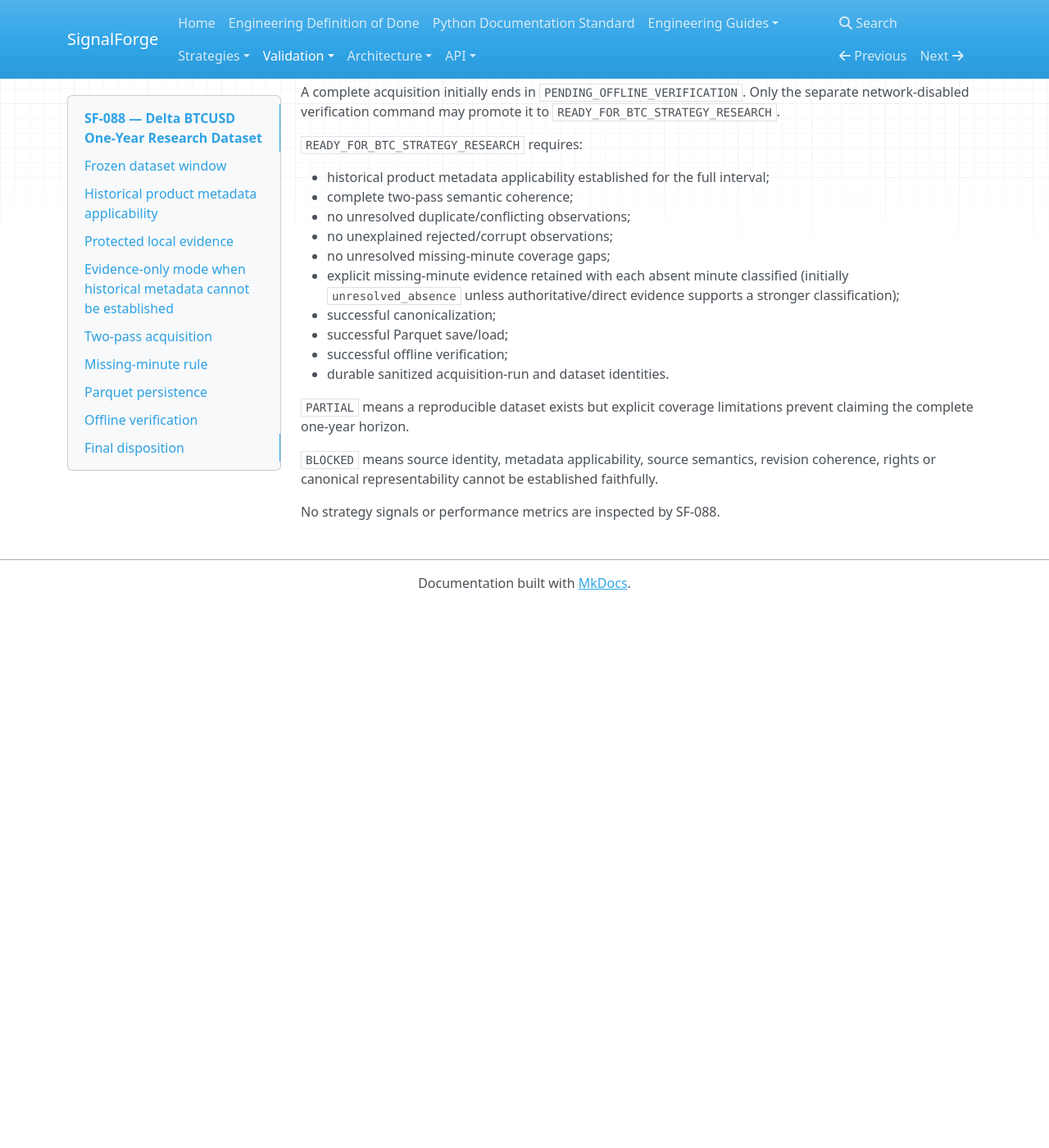
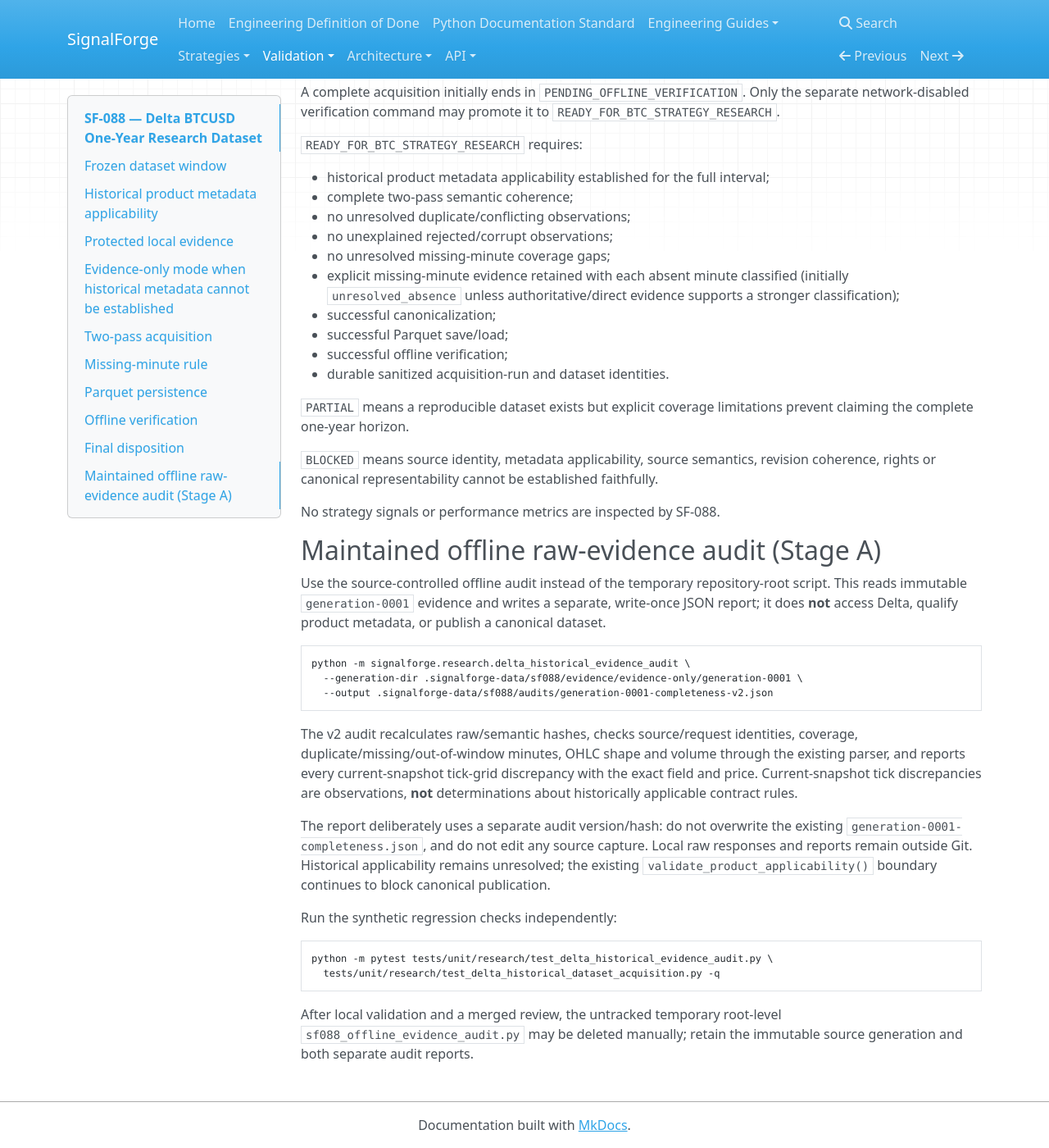
Before and after one commit to harishkamathuk/signalforge, an MkDocs documentation site: the page built from docs/validation/sf-088-delta-btc-one-year-dataset.md, in a window 1280 px wide and 1400 px high, scrolled down 3972 px. Shown: the whole window at 82% size. Built offline with MkDocs 1.6.1, drawn with Linux system fonts in a browser that asks for light colours; nearby versions of some CDN libraries; before the commit the page ends 4711 px from its top, so only the background shows below that.

Commit message:
SF-088: document maintained offline audit procedure

````diff
--- a/docs/validation/sf-088-delta-btc-one-year-dataset.md
+++ b/docs/validation/sf-088-delta-btc-one-year-dataset.md
@@ -218,3 +218,40 @@ complete one-year horizon.
 rights or canonical representability cannot be established faithfully.
 
 No strategy signals or performance metrics are inspected by SF-088.
+
+
+## Maintained offline raw-evidence audit (Stage A)
+
+Use the source-controlled offline audit instead of the temporary repository-root script.
+This reads immutable `generation-0001` evidence and writes a separate, write-once
+JSON report; it does **not** access Delta, qualify product metadata, or publish a
+canonical dataset.
+
+```bash
+python -m signalforge.research.delta_historical_evidence_audit \
+  --generation-dir .signalforge-data/sf088/evidence/evidence-only/generation-0001 \
+  --output .signalforge-data/sf088/audits/generation-0001-completeness-v2.json
+```
+
+The v2 audit recalculates raw/semantic hashes, checks source/request identities,
+coverage, duplicate/missing/out-of-window minutes, OHLC shape and volume through
+the existing parser, and reports every current-snapshot tick-grid discrepancy with
+the exact field and price. Current-snapshot tick discrepancies are observations,
+**not** determinations about historically applicable contract rules.
+
+The report deliberately uses a separate audit version/hash: do not overwrite the
+existing `generation-0001-completeness.json`, and do not edit any source capture.
+Local raw responses and reports remain outside Git. Historical applicability
+remains unresolved; the existing `validate_product_applicability()` boundary
+continues to block canonical publication.
+
+Run the synthetic regression checks independently:
+
+```bash
+python -m pytest tests/unit/research/test_delta_historical_evidence_audit.py \
+  tests/unit/research/test_delta_historical_dataset_acquisition.py -q
+```
+
+After local validation and a merged review, the untracked temporary root-level
+`sf088_offline_evidence_audit.py` may be deleted manually; retain the immutable
+source generation and both separate audit reports.
````
